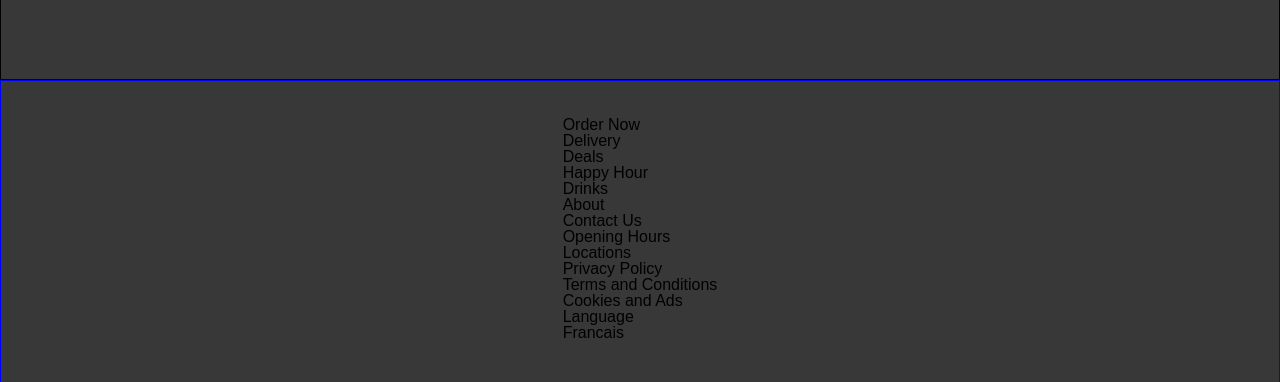
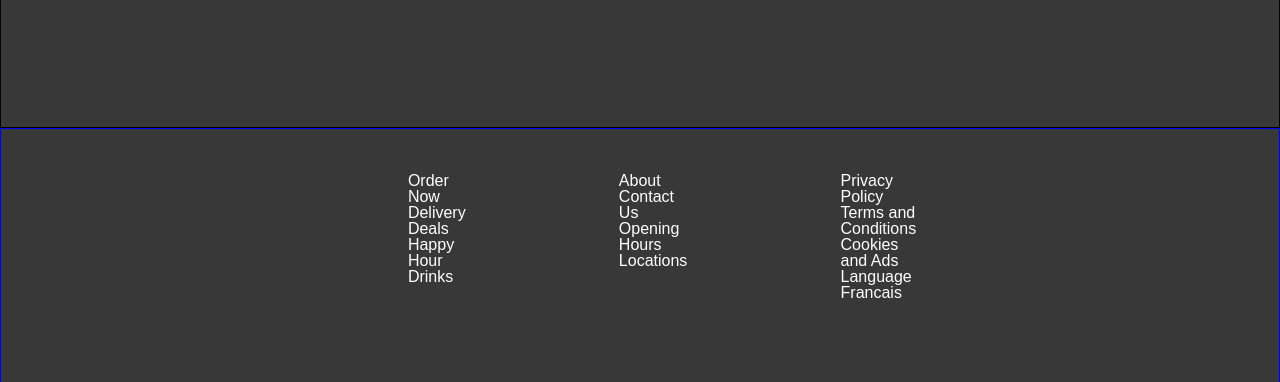
Before and after one commit to cstim240/restaurant_page, a website built with webpack: page dist/index.html in a window 1280 px wide. Shown: the part 212-594 px from the top of the page. Built offline with Linux system fonts and the light colour scheme.

Commit message:
Place grid-display onto resInquiries of Footer

```diff
--- a/src/index.js
+++ b/src/index.js
@@ -253,6 +253,7 @@ function loadFooter(){
     footer.classList.add('footer');
 
     const resInquiries = document.createElement('div');
+    resInquiries.classList.add('resInquiries');
     //start of resInquiries content - has three columns, column 3 has two sections
 
     //'Order Now' column start
--- a/src/style.css
+++ b/src/style.css
@@ -108,4 +108,11 @@ table {
 	flex-direction: column;
 	justify-content: space-around;
 	align-items: center;
+	color: #FFFFFF;
 }
+
+.resInquiries {
+	display: grid;
+	grid-template-columns: 1fr 1fr 1fr;
+	column-gap: 33%;
+}
```
Also changed, not shown: dist/bundle.js.
